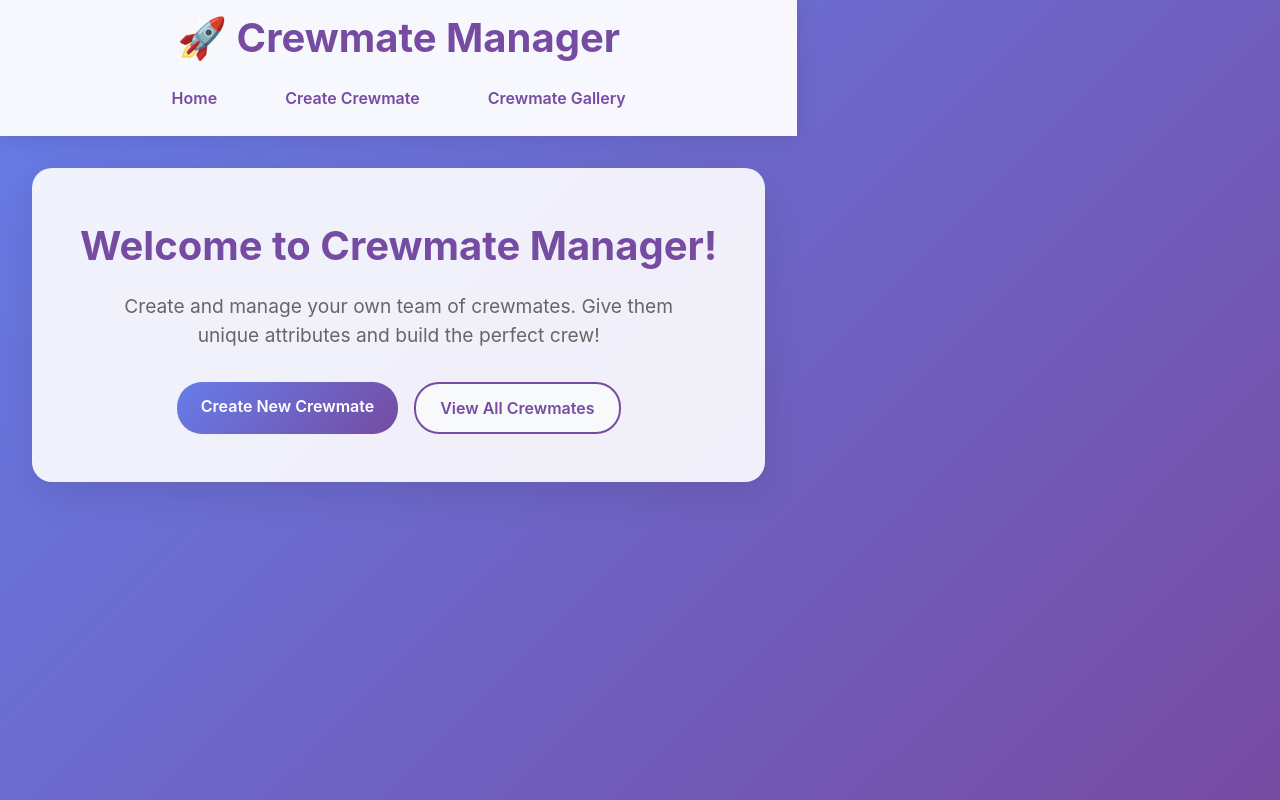
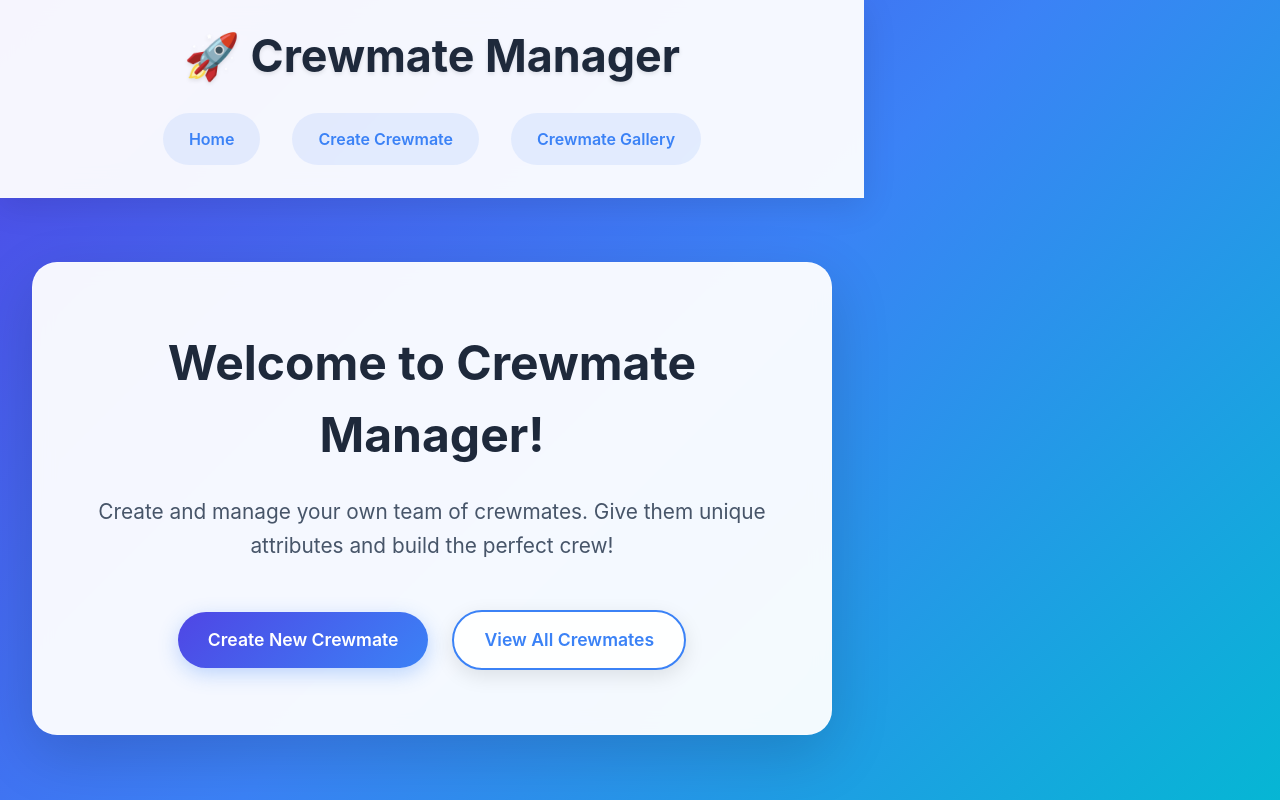
Before and after one commit to ThyTran1402/Crewmate-Manager, a React (Vite) app: page / in a window 1280 px wide. Built offline with nearby package versions, Linux system fonts and the light colour scheme; no server answers.

Commit message:
fixed the alignment

```diff
--- a/src/App.css
+++ b/src/App.css
@@ -6,7 +6,7 @@
 
 body {
   font-family: 'Inter', -apple-system, BlinkMacSystemFont, 'Segoe UI', sans-serif;
-  background: linear-gradient(135deg, #667eea 0%, #764ba2 100%);
+  background: linear-gradient(135deg, #4f46e5 0%, #3b82f6 50%, #06b6d4 100%);
   min-height: 100vh;
   color: #333;
 }
@@ -18,130 +18,193 @@ body {
 /* Header Styles */
 .app-header {
   background: rgba(255, 255, 255, 0.95);
-  backdrop-filter: blur(10px);
-  padding: 1rem 2rem;
-  box-shadow: 0 4px 20px rgba(0, 0, 0, 0.1);
+  backdrop-filter: blur(15px);
+  padding: 2rem;
+  box-shadow: 0 8px 32px rgba(0, 0, 0, 0.1);
   position: sticky;
   top: 0;
   z-index: 100;
+  border-bottom: 1px solid rgba(255, 255, 255, 0.2);
+  display: flex;
+  flex-direction: column;
+  align-items: center;
 }
 
 .app-header h1 {
-  color: #764ba2;
-  margin-bottom: 1rem;
+  color: #1e293b;
+  margin-bottom: 2rem;
   text-align: center;
-  font-size: 2.5rem;
+  font-size: 2.8rem;
   font-weight: 700;
+  text-shadow: 0 2px 4px rgba(0, 0, 0, 0.1);
+  margin: 0 0 2rem 0;
 }
 
 .nav-menu {
   display: flex;
   justify-content: center;
+  align-items: center;
   gap: 2rem;
+  width: 100%;
+  max-width: 600px;
 }
 
 .nav-link {
-  color: #764ba2;
+  color: #3b82f6;
   text-decoration: none;
   font-weight: 600;
-  padding: 0.5rem 1rem;
-  border-radius: 25px;
+  padding: 0.75rem 1.5rem;
+  border-radius: 30px;
   transition: all 0.3s ease;
   border: 2px solid transparent;
+  background: rgba(59, 130, 246, 0.1);
+  position: relative;
+  overflow: hidden;
+}
+
+.nav-link::before {
+  content: '';
+  position: absolute;
+  top: 0;
+  left: -100%;
+  width: 100%;
+  height: 100%;
+  background: linear-gradient(90deg, transparent, rgba(255, 255, 255, 0.3), transparent);
+  transition: left 0.5s;
+}
+
+.nav-link:hover::before {
+  left: 100%;
 }
 
 .nav-link:hover {
-  background: #764ba2;
+  background: linear-gradient(135deg, #4f46e5 0%, #3b82f6 100%);
   color: white;
-  transform: translateY(-2px);
+  transform: translateY(-3px);
+  box-shadow: 0 8px 25px rgba(59, 130, 246, 0.3);
+  border-color: rgba(255, 255, 255, 0.3);
 }
 
 /* Main Content */
 .main-content {
-  padding: 2rem;
+  padding: 4rem 2rem;
   max-width: 1200px;
   margin: 0 auto;
+  min-height: calc(100vh - 200px);
+  display: flex;
+  flex-direction: column;
+  justify-content: flex-start;
 }
 
 /* Home Page */
 .home-page {
   text-align: center;
-  background: rgba(255, 255, 255, 0.9);
-  border-radius: 20px;
-  padding: 3rem;
-  box-shadow: 0 10px 40px rgba(0, 0, 0, 0.1);
+  background: rgba(255, 255, 255, 0.95);
+  border-radius: 25px;
+  padding: 4rem 3rem;
+  box-shadow: 0 20px 60px rgba(0, 0, 0, 0.15);
+  backdrop-filter: blur(10px);
+  border: 1px solid rgba(255, 255, 255, 0.3);
+  max-width: 800px;
+  margin: 0 auto;
 }
 
 .home-page h2 {
-  color: #764ba2;
-  font-size: 2.5rem;
-  margin-bottom: 1rem;
+  color: #1e293b;
+  font-size: 3rem;
+  margin-bottom: 1.5rem;
+  font-weight: 700;
 }
 
 .home-page p {
-  font-size: 1.2rem;
-  color: #666;
-  margin-bottom: 2rem;
-  max-width: 600px;
+  font-size: 1.3rem;
+  color: #475569;
+  margin-bottom: 3rem;
+  max-width: 700px;
   margin-left: auto;
   margin-right: auto;
+  line-height: 1.6;
 }
 
 .home-actions {
   display: flex;
-  gap: 1rem;
+  gap: 1.5rem;
   justify-content: center;
+  align-items: center;
   flex-wrap: wrap;
 }
 
 /* Button Styles */
 .btn {
-  padding: 12px 24px;
+  padding: 15px 30px;
   border: none;
-  border-radius: 25px;
+  border-radius: 30px;
   cursor: pointer;
   font-weight: 600;
-  font-size: 1rem;
+  font-size: 1.1rem;
   text-decoration: none;
-  display: inline-block;
+  display: inline-flex;
+  align-items: center;
+  justify-content: center;
   transition: all 0.3s ease;
   text-align: center;
+  position: relative;
+  overflow: hidden;
+}
+
+.btn::before {
+  content: '';
+  position: absolute;
+  top: 0;
+  left: -100%;
+  width: 100%;
+  height: 100%;
+  background: linear-gradient(90deg, transparent, rgba(255, 255, 255, 0.3), transparent);
+  transition: left 0.5s;
+}
+
+.btn:hover::before {
+  left: 100%;
 }
 
 .btn-primary {
-  background: linear-gradient(135deg, #667eea 0%, #764ba2 100%);
+  background: linear-gradient(135deg, #4f46e5 0%, #3b82f6 100%);
   color: white;
+  box-shadow: 0 6px 20px rgba(59, 130, 246, 0.3);
 }
 
 .btn-primary:hover {
-  transform: translateY(-2px);
-  box-shadow: 0 8px 25px rgba(118, 75, 162, 0.3);
+  transform: translateY(-3px);
+  box-shadow: 0 12px 35px rgba(59, 130, 246, 0.4);
 }
 
 .btn-secondary {
-  background: #f8f9fa;
-  color: #764ba2;
-  border: 2px solid #764ba2;
+  background: rgba(255, 255, 255, 0.9);
+  color: #3b82f6;
+  border: 2px solid #3b82f6;
+  box-shadow: 0 6px 20px rgba(0, 0, 0, 0.1);
 }
 
 .btn-secondary:hover {
-  background: #764ba2;
+  background: linear-gradient(135deg, #4f46e5 0%, #3b82f6 100%);
   color: white;
+  border-color: transparent;
+  transform: translateY(-3px);
 }
 
 .btn-small {
-  padding: 8px 16px;
-  font-size: 0.9rem;
+  padding: 10px 20px;
+  font-size: 0.95rem;
 }
 
 .btn-danger {
-  background: #dc3545;
+  background: linear-gradient(135deg, #ef4444 0%, #dc2626 100%);
   color: white;
 }
 
 .btn-danger:hover {
-  background: #c82333;
-  transform: translateY(-2px);
+  background: linear-gradient(135deg, #dc2626 0%, #b91c1c 100%);
+  transform: translateY(-3px);
 }
 
 .btn:disabled {
@@ -152,76 +215,95 @@ body {
 
 /* Form Styles */
 .create-crewmate, .edit-crewmate {
-  background: rgba(255, 255, 255, 0.9);
-  border-radius: 20px;
-  padding: 2rem;
-  box-shadow: 0 10px 40px rgba(0, 0, 0, 0.1);
-  max-width: 600px;
+  background: rgba(255, 255, 255, 0.95);
+  border-radius: 25px;
+  padding: 3rem;
+  box-shadow: 0 20px 60px rgba(0, 0, 0, 0.15);
+  backdrop-filter: blur(10px);
+  border: 1px solid rgba(255, 255, 255, 0.3);
+  max-width: 700px;
   margin: 0 auto;
+  width: 100%;
 }
 
 .create-crewmate h2, .edit-crewmate h2 {
-  color: #764ba2;
-  margin-bottom: 2rem;
+  color: #1e293b;
+  margin-bottom: 2.5rem;
   text-align: center;
+  font-size: 2.2rem;
+  font-weight: 700;
 }
 
 .crewmate-form {
   display: flex;
   flex-direction: column;
-  gap: 2rem;
+  gap: 2.5rem;
+  align-items: stretch;
 }
 
 .form-group {
   display: flex;
   flex-direction: column;
   gap: 1rem;
+  width: 100%;
 }
 
 .form-group label {
   font-weight: 600;
-  color: #333;
+  color: #1e293b;
   font-size: 1.1rem;
+  text-align: left;
+  margin-bottom: 0.5rem;
 }
 
 .form-group input {
-  padding: 12px 16px;
+  padding: 15px 20px;
   border: 2px solid #e9ecef;
-  border-radius: 10px;
+  border-radius: 15px;
   font-size: 1rem;
-  transition: border-color 0.3s ease;
+  transition: all 0.3s ease;
+  width: 100%;
+  box-sizing: border-box;
 }
 
 .form-group input:focus {
   outline: none;
-  border-color: #764ba2;
+  border-color: #3b82f6;
+  box-shadow: 0 0 0 3px rgba(59, 130, 246, 0.1);
 }
 
 .attribute-options {
   display: flex;
-  gap: 0.5rem;
+  gap: 1rem;
   flex-wrap: wrap;
+  justify-content: flex-start;
+  align-items: center;
 }
 
 .attribute-btn {
-  padding: 10px 16px;
+  padding: 12px 20px;
   border: 2px solid #e9ecef;
   background: white;
-  border-radius: 10px;
+  border-radius: 15px;
   cursor: pointer;
   transition: all 0.3s ease;
   font-weight: 600;
+  position: relative;
+  overflow: hidden;
 }
 
 .attribute-btn:hover {
-  border-color: #764ba2;
-  transform: translateY(-1px);
+  border-color: #3b82f6;
+  transform: translateY(-2px);
+  box-shadow: 0 4px 15px rgba(59, 130, 246, 0.2);
 }
 
 .attribute-btn.selected {
-  background: #764ba2;
+  background: linear-gradient(135deg, #4f46e5 0%, #3b82f6 100%);
   color: white;
-  border-color: #764ba2;
+  border-color: transparent;
+  transform: translateY(-2px);
+  box-shadow: 0 6px 20px rgba(59, 130, 246, 0.3);
 }
 
 .color-btn.selected {
@@ -231,32 +313,39 @@ body {
 
 .form-actions {
   display: flex;
-  gap: 1rem;
+  gap: 1.5rem;
   justify-content: center;
   flex-wrap: wrap;
+  margin-top: 1rem;
 }
 
 /* Gallery Styles */
 .crewmate-gallery {
-  background: rgba(255, 255, 255, 0.9);
-  border-radius: 20px;
-  padding: 2rem;
-  box-shadow: 0 10px 40px rgba(0, 0, 0, 0.1);
+  background: rgba(255, 255, 255, 0.95);
+  border-radius: 25px;
+  padding: 3rem;
+  box-shadow: 0 20px 60px rgba(0, 0, 0, 0.15);
+  backdrop-filter: blur(10px);
+  border: 1px solid rgba(255, 255, 255, 0.3);
+  width: 100%;
+  margin: 0 auto;
 }
 
 .gallery-header {
   text-align: center;
-  margin-bottom: 2rem;
+  margin-bottom: 3rem;
+  width: 100%;
 }
 
 .gallery-header h2 {
-  color: #764ba2;
-  font-size: 2rem;
-  margin-bottom: 0.5rem;
+  color: #1e293b;
+  font-size: 2.5rem;
+  margin-bottom: 1rem;
+  font-weight: 700;
 }
 
 .gallery-header p {
-  color: #666;
+  color: #475569;
   font-size: 1.1rem;
 }
 
@@ -278,7 +367,7 @@ body {
 .crewmate-card:hover {
   transform: translateY(-5px);
   box-shadow: 0 10px 30px rgba(0, 0, 0, 0.15);
-  border-color: #764ba2;
+  border-color: #3b82f6;
 }
 
 .crewmate-avatar {
@@ -298,10 +387,11 @@ body {
 }
 
 .crewmate-info h3 {
-  color: #333;
+  color: #1e293b;
   text-align: center;
   margin-bottom: 1rem;
   font-size: 1.3rem;
+  font-weight: 600;
 }
 
 .crewmate-stats {
@@ -312,11 +402,11 @@ body {
 }
 
 .stat {
-  background: #f8f9fa;
+  background: #f1f5f9;
   padding: 0.5rem;
   border-radius: 8px;
   font-weight: 600;
-  color: #555;
+  color: #475569;
 }
 
 .crewmate-actions {
@@ -340,7 +430,7 @@ body {
 }
 
 .back-btn {
-  color: #764ba2;
+  color: #3b82f6;
   text-decoration: none;
   font-weight: 600;
   display: inline-flex;
@@ -353,7 +443,7 @@ body {
 }
 
 .back-btn:hover {
-  background: #764ba2;
+  background: linear-gradient(135deg, #4f46e5 0%, #3b82f6 100%);
   color: white;
 }
 
@@ -385,9 +475,10 @@ body {
 }
 
 .profile-info h1 {
-  color: #764ba2;
+  color: #1e293b;
   margin-bottom: 1.5rem;
   font-size: 2.5rem;
+  font-weight: 700;
 }
 
 .profile-stats {
@@ -397,14 +488,14 @@ body {
 }
 
 .stat-item {
-  background: #f8f9fa;
+  background: #f1f5f9;
   padding: 1rem;
   border-radius: 10px;
-  border-left: 4px solid #764ba2;
+  border-left: 4px solid #3b82f6;
 }
 
 .stat-item strong {
-  color: #333;
+  color: #1e293b;
   display: block;
   margin-bottom: 0.5rem;
 }
@@ -420,7 +511,7 @@ body {
 }
 
 .speed-description {
-  color: #666;
+  color: #475569;
   font-style: italic;
   margin-top: 0.5rem;
 }
@@ -450,13 +541,14 @@ body {
 }
 
 .empty-gallery h2 {
-  color: #764ba2;
+  color: #1e293b;
   margin-bottom: 1rem;
   font-size: 2rem;
+  font-weight: 700;
 }
 
 .empty-gallery p {
-  color: #666;
+  color: #475569;
   margin-bottom: 2rem;
   font-size: 1.2rem;
 }
@@ -466,7 +558,7 @@ body {
   text-align: center;
   padding: 4rem 2rem;
   font-size: 1.2rem;
-  color: #764ba2;
+  color: #475569;
   background: rgba(255, 255, 255, 0.9);
   border-radius: 20px;
   box-shadow: 0 10px 40px rgba(0, 0, 0, 0.1);
@@ -485,25 +577,51 @@ body {
 /* Responsive Design */
 @media (max-width: 768px) {
   .main-content {
-    padding: 1rem;
+    padding: 2rem 1rem;
   }
 
   .app-header {
-    padding: 1rem;
+    padding: 1.5rem 1rem;
   }
 
   .app-header h1 {
-    font-size: 2rem;
+    font-size: 2.2rem;
+    margin-bottom: 1.5rem;
   }
 
   .nav-menu {
     gap: 1rem;
     flex-wrap: wrap;
+    max-width: 100%;
+  }
+
+  .nav-link {
+    padding: 0.5rem 1rem;
+    font-size: 0.9rem;
+  }
+
+  .home-page {
+    padding: 3rem 2rem;
+  }
+
+  .home-page h2 {
+    font-size: 2.2rem;
+  }
+
+  .create-crewmate, .edit-crewmate {
+    padding: 2rem;
+    margin: 0 1rem;
+  }
+
+  .crewmate-gallery {
+    padding: 2rem;
+    margin: 0 1rem;
   }
 
   .crewmate-profile {
     flex-direction: column;
     text-align: center;
+    gap: 1.5rem;
   }
 
   .profile-avatar {
@@ -512,18 +630,27 @@ body {
 
   .crewmate-grid {
     grid-template-columns: 1fr;
+    gap: 1.5rem;
   }
 
   .home-actions {
     flex-direction: column;
     align-items: center;
+    gap: 1rem;
   }
 
   .form-actions {
     flex-direction: column;
+    gap: 1rem;
   }
 
   .attribute-options {
     justify-content: center;
+    gap: 0.75rem;
+  }
+
+  .attribute-btn {
+    padding: 10px 16px;
+    font-size: 0.9rem;
   }
 }
--- a/src/supabaseClient.js
+++ b/src/supabaseClient.js
@@ -1,13 +1,10 @@
 import { createClient } from '@supabase/supabase-js'
 
 // Get Supabase configuration from environment variables
-const supabaseUrl = import.meta.env.VITE_SUPABASE_URL
-const supabaseKey = import.meta.env.VITE_SUPABASE_ANON_KEY
+const supabaseUrl = import.meta.env.VITE_SUPABASE_URL || 'https://pynfbvjurvzeailaxczh.supabase.co'
+const supabaseKey = import.meta.env.VITE_SUPABASE_ANON_KEY || 'eyJhbGciOiJIUzI1NiIsInR5cCI6IkpXVCJ9.eyJpc3MiOiJzdXBhYmFzZSIsInJlZiI6InB5bmZidmp1cnZ6ZWFpbGF4Y3poIiwicm9sZSI6ImFub24iLCJpYXQiOjE3NTM4MjMyNDQsImV4cCI6MjA2OTM5OTI0NH0.eUxN3mAk0gaDEhhq4y52EBOraP6eZTPNR17ee2CW_cw'
 
-if (!supabaseUrl || !supabaseKey) {
-  throw new Error('Missing Supabase environment variables. Please check your .env file.')
-}
-
+// Create Supabase client (will work with placeholder values for UI testing)
 export const supabase = createClient(supabaseUrl, supabaseKey)
 
 // Database schema for crewmates table:
```
Also changed, not shown: 2 other files (tests, documents, lock files or other folders).
